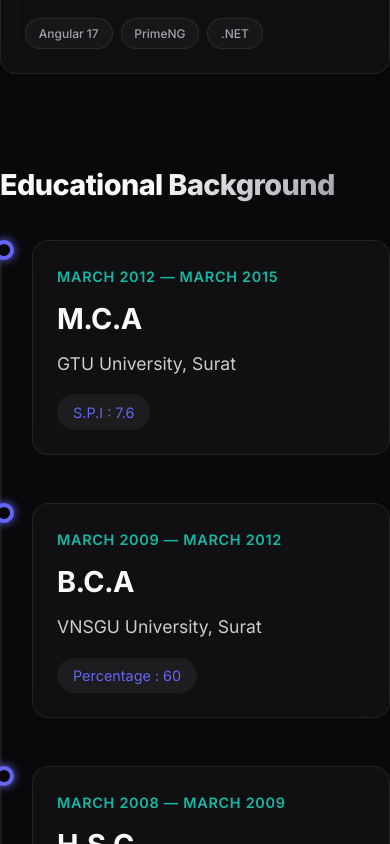
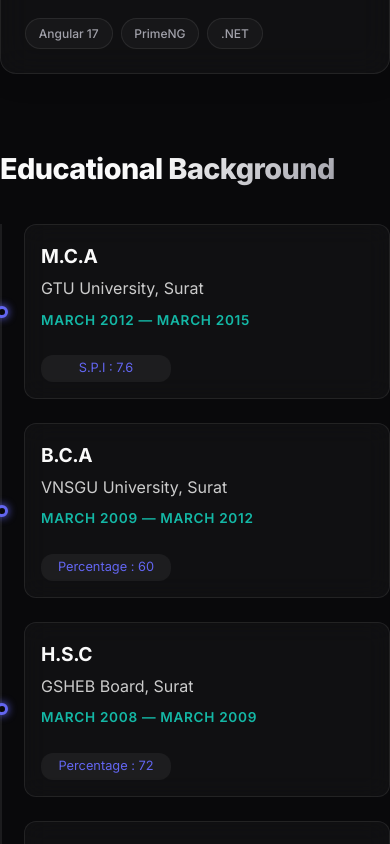
Before and after one commit to bharat-joshi/portfolio, a Next.js app: page / in a window 390 px wide. Shown: the part 6260-7104 px from the top of the page. Built offline with nearby package versions, Linux system fonts and the light colour scheme.

Commit message:
make education alignment

```diff
--- a/components/Education.module.css
+++ b/components/Education.module.css
@@ -20,7 +20,7 @@
 
 .timeline {
     position: relative;
-    padding-left: 3rem;
+    padding-left: 2rem;
 }
 
 .timeline::before {
@@ -35,7 +35,7 @@
 
 .timelineItem {
     position: relative;
-    margin-bottom: 3rem;
+    margin-bottom: 1.5rem;
 }
 
 .timelineItem:last-child {
@@ -44,15 +44,15 @@
 
 .timelineDot {
     position: absolute;
-    top: 0;
-    left: -3.4rem;
-    /* 3rem (padding) + 1px (line center) + dot offset */
-    width: 20px;
-    height: 20px;
+    top: 50%;
+    transform: translateY(-50%);
+    left: -2.3rem;
+    width: 12px;
+    height: 12px;
     background: var(--background);
-    border: 4px solid var(--primary);
+    border: 3px solid var(--primary);
     border-radius: 50%;
-    box-shadow: 0 0 10px var(--primary);
+    box-shadow: 0 0 8px var(--primary);
     z-index: 1;
 }
 
@@ -60,51 +60,95 @@
     background: var(--card-bg);
     backdrop-filter: blur(12px);
     border: 1px solid var(--card-border);
-    padding: 2rem;
-    border-radius: 16px;
+    padding: 1rem 1.5rem;
+    border-radius: 12px;
     transition: all 0.3s ease;
     position: relative;
+    width: 100%;
 }
 
 .timelineContent:hover {
-    transform: translateX(10px);
+    transform: translateX(5px);
     border-color: rgba(0, 240, 255, 0.4);
-    box-shadow: 0 10px 30px rgba(0, 0, 0, 0.3);
+    box-shadow: 0 8px 25px rgba(0, 0, 0, 0.2);
+}
+
+.infoRow {
+    display: flex;
+    flex-direction: row;
+    align-items: center;
+    justify-content: space-between;
+    width: 100%;
+    gap: 1rem;
+}
+
+.leftGroup {
+    display: flex;
+    flex-direction: column;
+    align-items: flex-start;
+    gap: 0.25rem;
+}
+
+.rightGroup {
+    display: flex;
+    flex-direction: row;
+    align-items: center;
+    gap: 1.5rem;
+    flex-wrap: nowrap;
+}
+
+.degree {
+    font-size: 1.2rem;
+    font-weight: 700;
+    margin: 0;
+    color: var(--foreground);
+    white-space: nowrap;
+}
+
+.institution {
+    font-size: 1rem;
+    color: #ccc;
+    margin: 0;
+    white-space: nowrap;
 }
 
 .date {
     color: var(--secondary);
     font-weight: 600;
-    font-size: 0.9rem;
-    margin-bottom: 0.5rem;
+    font-size: 0.85rem;
+    margin: 0;
     text-transform: uppercase;
     letter-spacing: 0.05em;
-}
-
-.degree {
-    font-size: 1.8rem;
-    margin: 0 0 0.5rem 0;
-    color: var(--foreground);
-}
-
-.institution {
-    font-size: 1.1rem;
-    color: #ccc;
-    margin-bottom: 1rem;
+    white-space: nowrap;
 }
 
 .score {
-    display: inline-block;
     background: rgba(255, 255, 255, 0.05);
-    padding: 0.4rem 1rem;
-    border-radius: 20px;
-    font-size: 0.9rem;
+    padding: 0.2rem 0.6rem;
+    border-radius: 12px;
+    font-size: 0.8rem;
     color: var(--primary);
+    margin: 0;
+    white-space: nowrap;
+    min-width: 130px;
+    text-align: center;
+}
+
+@media (max-width: 1024px) {
+    .infoRow {
+        flex-direction: column;
+        align-items: flex-start;
+        gap: 0.5rem;
+    }
+    .leftGroup, .rightGroup {
+        flex-wrap: wrap;
+        width: 100%;
+    }
 }
 
 @media (max-width: 768px) {
     .section {
-        padding: 2rem 0;
+        padding: 1rem 0;
     }
 
     .title {
@@ -112,14 +156,14 @@
     }
 
     .timeline {
-        padding-left: 2rem;
+        padding-left: 1.5rem;
     }
 
     .timelineDot {
-        left: -2.4rem;
+        left: -1.75rem;
     }
 
     .timelineContent {
-        padding: 1.5rem;
+        padding: 1rem;
     }
 }
--- a/components/Education.tsx
+++ b/components/Education.tsx
@@ -22,10 +22,16 @@
           <div key={idx} className={styles.timelineItem}>
             <div className={styles.timelineDot}></div>
             <div className={styles.timelineContent}>
-              <div className={styles.date}>{edu.year}</div>
-              <h3 className={styles.degree}>{edu.degree}</h3>
-              <div className={styles.institution}>{edu.institution}</div>
-              <div className={styles.score}>{edu.score}</div>
+              <div className={styles.infoRow}>
+                <div className={styles.leftGroup}>
+                  <h3 className={styles.degree}>{edu.degree}</h3>
+                  <div className={styles.institution}>{edu.institution}</div>
+                </div>
+                <div className={styles.rightGroup}>
+                  <div className={styles.date}>{edu.year}</div>
+                  <div className={styles.score}>{edu.score}</div>
+                </div>
+              </div>
             </div>
           </div>
         ))}
```
